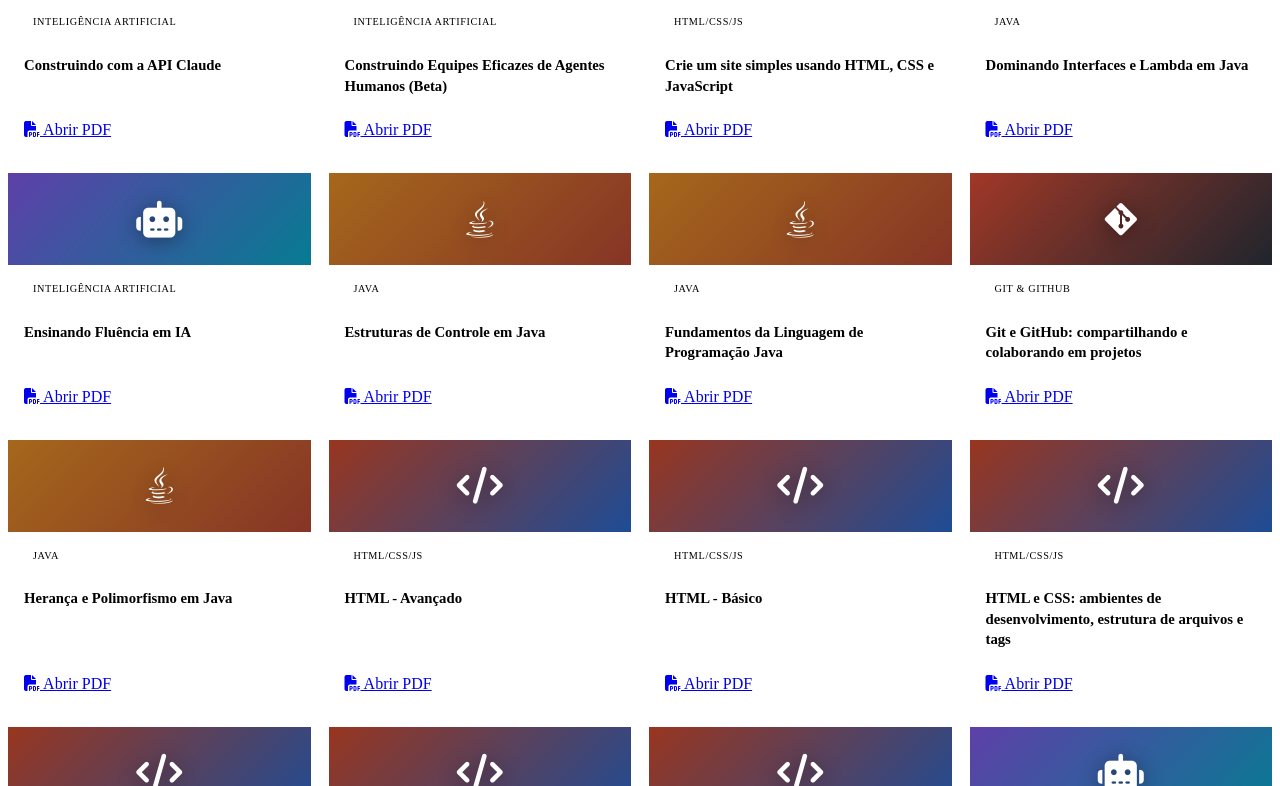
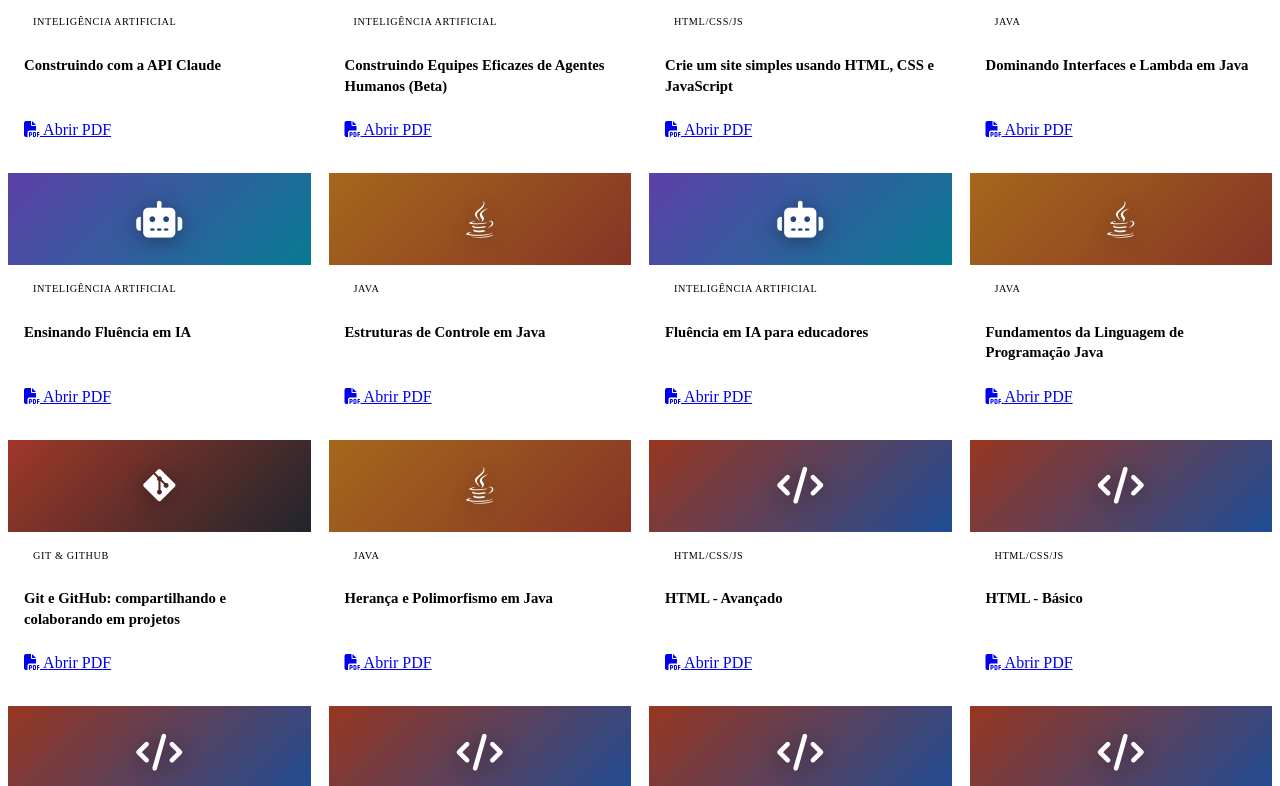
Before and after one commit to alvarofgomes/Portfolio_alvarofgomes, a Vue app: page /#/certificados in a window 1280 px wide. Shown: the part 1348-2134 px from the top of the page. Built offline with nearby package versions, Linux system fonts and the light colour scheme; the HTML template or start-up script is replaced by a standard one.

Commit message:
chore: sincronizar certificados a partir do repo Certificados

```diff
--- a/src/data/certificados.ts
+++ b/src/data/certificados.ts
@@ -138,13 +138,18 @@ const raw: Certificado[] = [
     categoria: "java"
   },
   {
+    titulo: { pt: "Ensinando Fluência em IA", en: "Teaching Fluency in AI" },
+    arquivo: "Ensinando Fluencia em IA.pdf",
+    categoria: "ia"
+  },
+  {
     titulo: { pt: "Estruturas de Controle em Java", en: "Control Structures in Java" },
     arquivo: "Estruturas de Controle em Java.pdf",
     categoria: "java"
   },
   {
-    titulo: { pt: "Ensinando Fluência em IA", en: "Teaching Fluency in AI" },
-    arquivo: "Ensinando Fluencia em IA.pdf",
+    titulo: { pt: "Fluência em IA para educadores", en: "AI Fluency for Educators" },
+    arquivo: "Fluência em IA para educadores.pdf",
     categoria: "ia"
   },
   {
```
